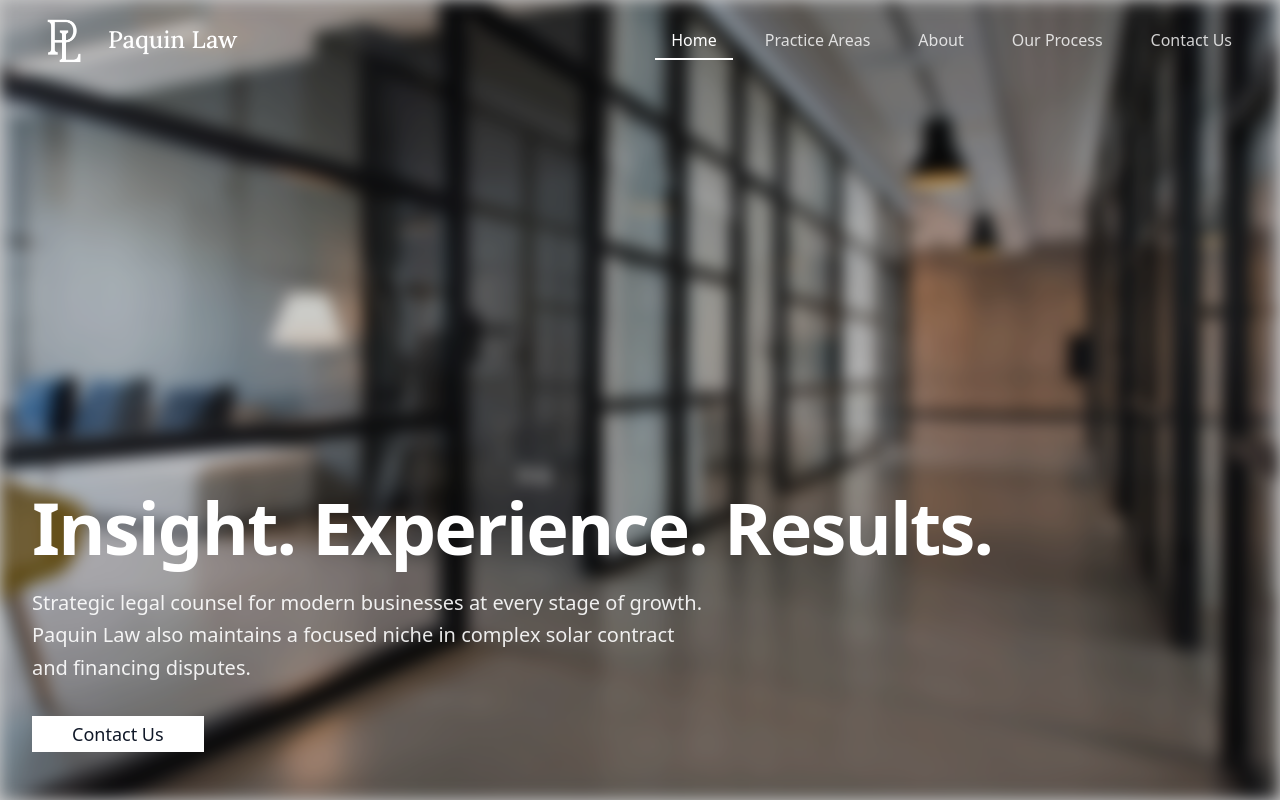
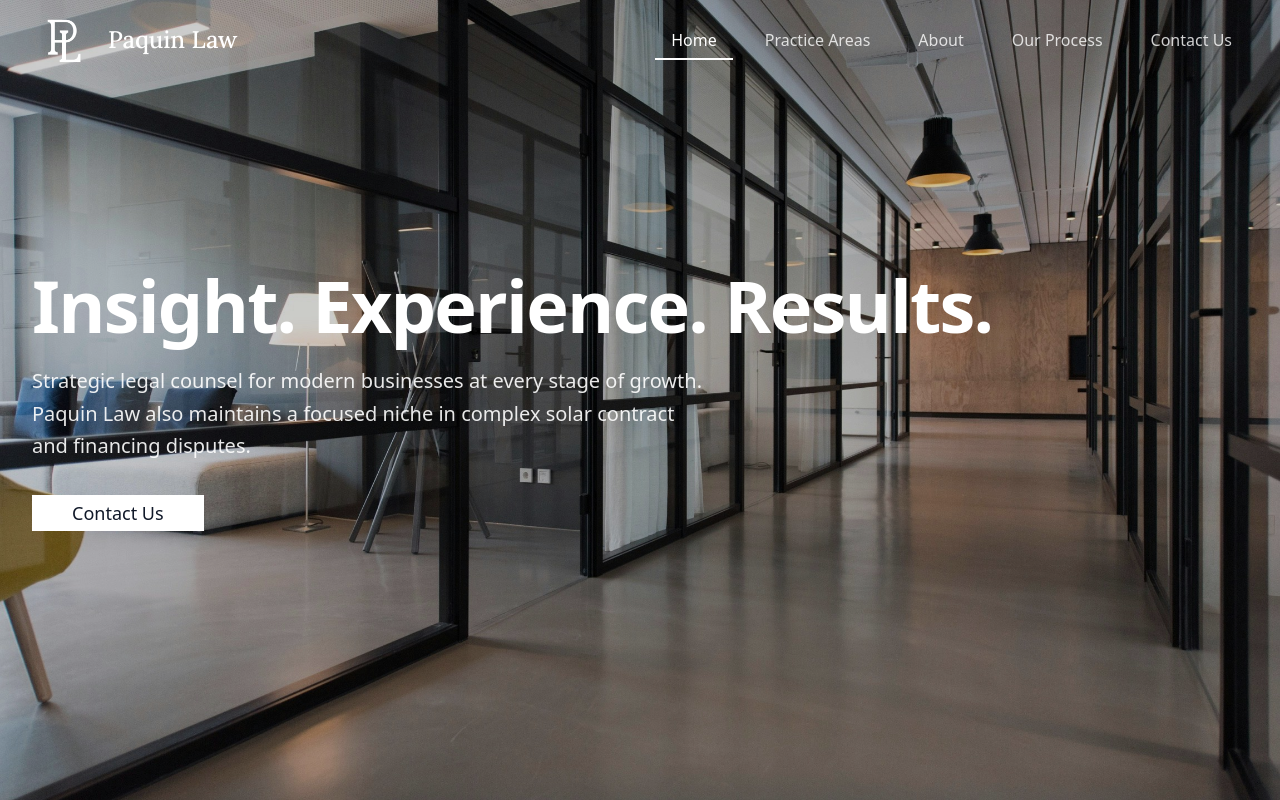
Before and after one commit to henrypaq/paquin-law-website, a Next.js app: page / in a window 1280 px wide. Shown: the top 800 px of the page. Built offline with nearby package versions, Linux system fonts and the light colour scheme.

Commit message:
Move headline up considerably and remove blur from hero background

```diff
--- a/components/Hero.tsx
+++ b/components/Hero.tsx
@@ -37,7 +37,7 @@ const Hero = () => {
       >
         {/* Background Image */}
         <div
-          className="absolute inset-0 bg-cover bg-center bg-no-repeat blur-sm"
+          className="absolute inset-0 bg-cover bg-center bg-no-repeat"
           style={{
             backgroundImage: "url('/nastuh-abootalebi-yWwob8kwOCk-unsplash.jpg')",
           }}
@@ -47,7 +47,7 @@ const Hero = () => {
       </div>
 
       {/* Content */}
-      <div className="relative z-10 h-full flex items-end pb-8 md:pb-12 w-full">
+      <div className="relative z-10 h-full flex items-center pb-0 w-full">
         <div className="max-w-7xl mx-auto px-4 sm:px-6 lg:px-8 w-full">
           <div className="max-w-4xl w-full">
           <h1 className="text-4xl sm:text-5xl md:text-6xl lg:text-7xl font-sans font-bold text-white mb-6 whitespace-nowrap tracking-tight opacity-0 animate-fade-in-up" style={{ fontFamily: 'system-ui, -apple-system, "Segoe UI", Roboto, "Helvetica Neue", Arial, sans-serif' }}>
```
